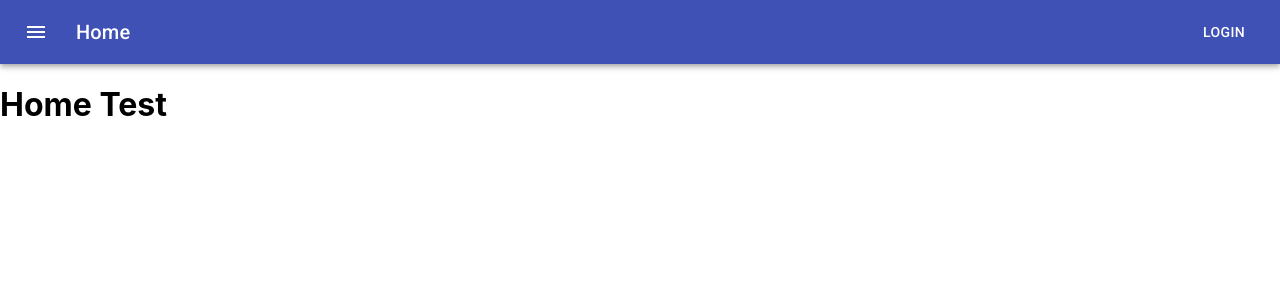
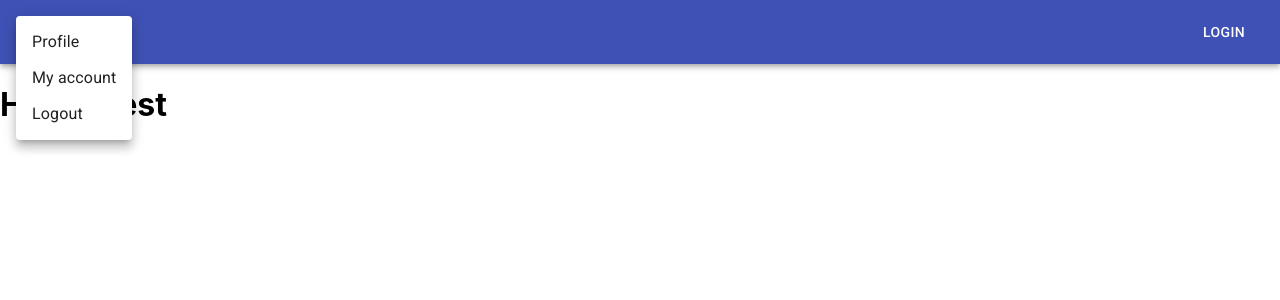
Before and after one commit to julianbooher/personal-website, a React (Create React App) app: page /#/home in a window 1280 px wide. Both pictures are taken after a click on the button "menu". Shown: the top 300 px of the page. Built offline with nearby package versions, Linux system fonts and the light colour scheme.

Commit message:
menu button initialized

```diff
--- a/src/components/Navbar/Navbar.jsx
+++ b/src/components/Navbar/Navbar.jsx
@@ -1,5 +1,5 @@
-import React from 'react';
-import {useSelector} from 'react-redux';
+import React, { useState } from 'react';
+import { useSelector } from 'react-redux';
 import { useHistory } from 'react-router-dom';
 
 
@@ -11,6 +11,8 @@ import Typography from '@material-ui/core/Typography';
 import Button from '@material-ui/core/Button';
 import IconButton from '@material-ui/core/IconButton';
 import MenuIcon from '@material-ui/icons/Menu';
+import Menu from '@material-ui/core/Menu';
+import MenuItem from '@material-ui/core/MenuItem';
 
 const useStyles = makeStyles((theme) => ({
   root: {
@@ -27,15 +29,40 @@ const useStyles = makeStyles((theme) => ({
 export default function Nav() {
   const classes = useStyles();
   const history = useHistory();
-  const navHeader = useSelector(state=> state.navHeader)
+  const navHeader = useSelector(state=> state.navHeader);
+  const [anchorEl, setAnchorEl] = useState(null);
+
+  const handleMenuClick = (event) => {
+    setAnchorEl(event.currentTarget);
+  };
+
+  const handleMenuClose = () => {
+    setAnchorEl(null);
+  };
 
   return (
     <div className={classes.root}>
       <AppBar position="static">
         <Toolbar>
-          <IconButton edge="start" className={classes.menuButton} color="inherit" aria-label="menu">
+            <IconButton
+                edge="start"
+                className={classes.menuButton}
+                color="inherit" aria-label="menu"
+                onClick={handleMenuClick}
+            >
             <MenuIcon />
-          </IconButton>
+            </IconButton>
+            <Menu
+                id="simple-menu"
+                anchorEl={anchorEl}
+                keepMounted
+                open={Boolean(anchorEl)}
+                onClose={handleMenuClose}
+            >
+                <MenuItem onClick={handleMenuClose}>Profile</MenuItem>
+                <MenuItem onClick={handleMenuClose}>My account</MenuItem>
+                <MenuItem onClick={handleMenuClose}>Logout</MenuItem>
+        </Menu>
           <Typography variant="h6" className={classes.title}>
             {navHeader}
           </Typography>
```
